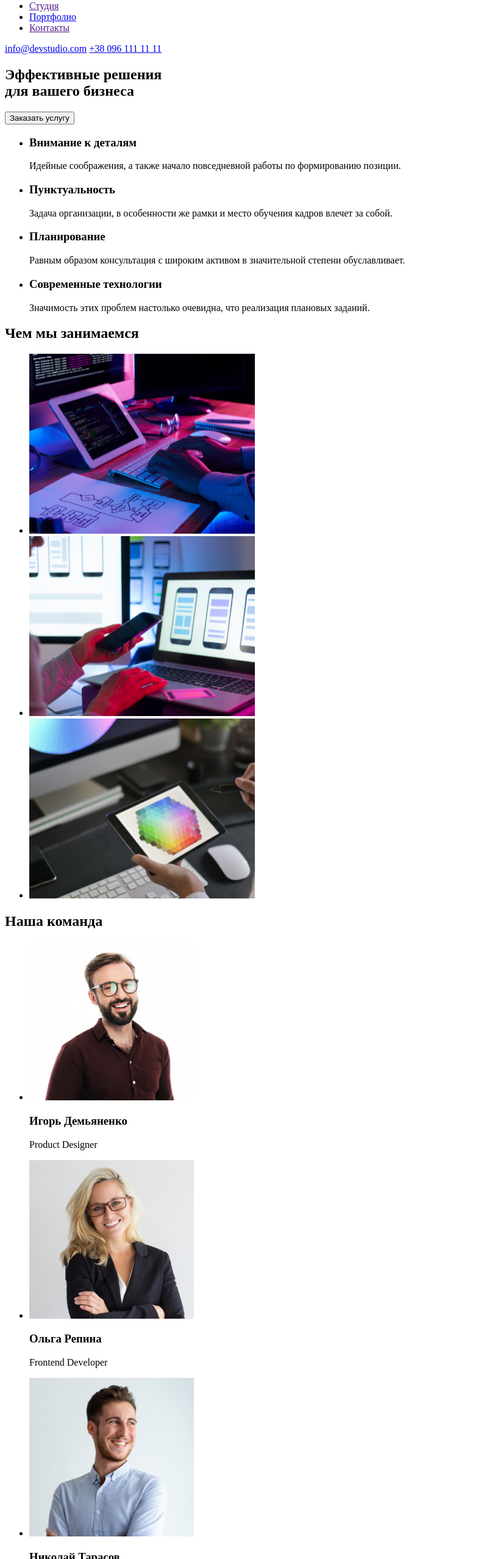
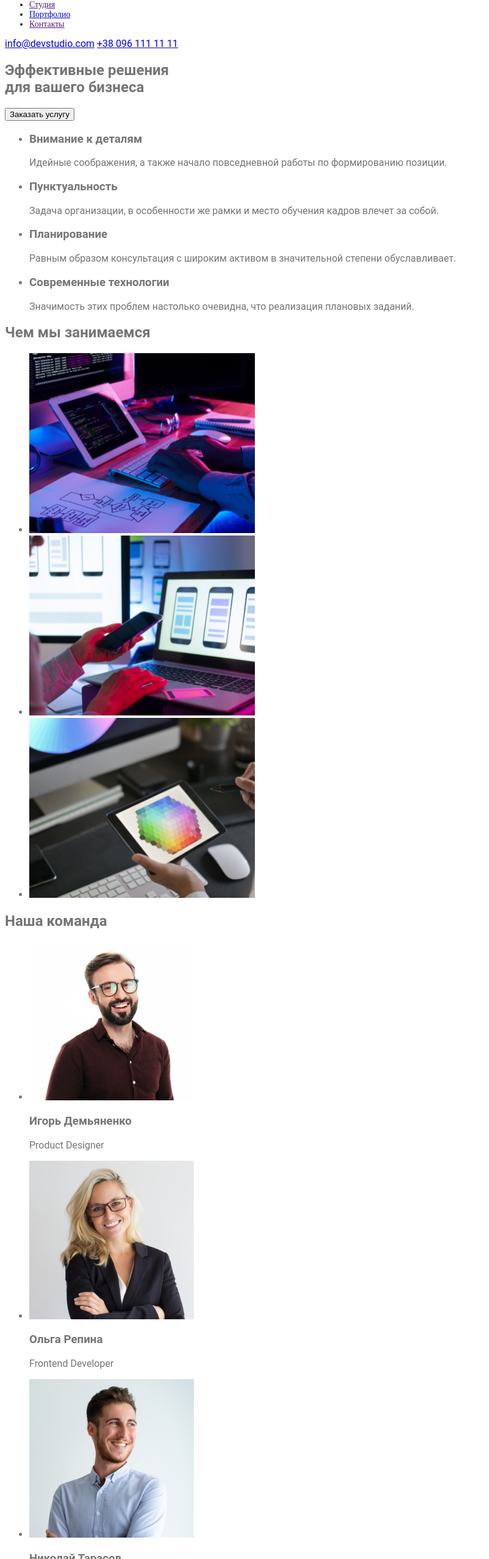
Before and after one commit to TarasGOIT/goit-markup-hw-02, a plain HTML site: page index.html in a window 1280 px wide. Shown: the part 41-2597 px from the top of the page at 61% size, without its empty margins (0-802 px from the left). Drawn offline with Linux system fonts and the light colour scheme.

Commit message:
Добавил классы на страницу index.html

```diff
--- a/index.html
+++ b/index.html
@@ -5,75 +5,76 @@
   <meta charset="UTF-8" />
   <meta http-equiv="X-UA-Compatible" content="IE=edge" />
   <meta name="viewport" content="width=device-width, initial-scale=1.0" />
-  <link rel="stylesheet" href="/css/style.css">
+  <link rel="stylesheet" href="./css/styles.css">
   <title>Студия</title>
 </head>
 
 <body>
   <!-- Шапка сайта -->
-  <header>
-    <a lang="en" href="./index.html">WebStudio</a>
+  <header class="header">
+    <a class="logo" lang="en" href="./index.html"><span class="logo-first">Web</span><span
+        class="logo-secondary">Studio</span></a>
 
-    <nav>
-      <ul>
-        <li><a href="">Студия</a></li>
-        <li><a href="./portfolio.html">Портфолио</a></li>
-        <li><a href="">Контакты</a></li>
+    <nav class="header-nav">
+      <ul class="header-list">
+        <li class="header-item"><a href="">Студия</a></li>
+        <li class="header-item"><a href="./portfolio.html">Портфолио</a></li>
+        <li class="header-item"><a href="">Контакты</a></li>
       </ul>
     </nav>
 
-    <a lang="en" href="mailto:info@devstudio.com">info@devstudio.com</a>
+    <a class="header-mail" lang="en" href="mailto:info@devstudio.com">info@devstudio.com</a>
 
-    <a href="tel:+380961111111">+38 096 111 11 11 </a>
+    <a class="header-phone" href="tel:+380961111111">+38 096 111 11 11 </a>
   </header>
   <!-- Уникальный контент -->
   <main>
     <!-- Секция Герой -->
-    <section>
-      <h1>
+    <section class="hero">
+      <h1 class="hero-title">
         Эффективные решения <br />
         для вашего бизнеса
       </h1>
-      <button type="button">Заказать услугу</button>
+      <button class="hero-button" type="button">Заказать услугу</button>
     </section>
     <!-- Секция Особенности -->
-    <section>
+    <section class="feature">
       <h2 hidden>Наши Особенности</h2>
 
-      <ul>
-        <li>
-          <h3>Внимание к деталям</h3>
-          <p>
+      <ul class="feature-list">
+        <li class="feature-item">
+          <h3 class="feature-title">Внимание к деталям</h3>
+          <p class="feature-text">
             Идейные соображения, а также начало повседневной работы по
             формированию позиции.
           </p>
         </li>
       </ul>
 
-      <ul>
-        <li>
-          <h3>Пунктуальность</h3>
-          <p>
+      <ul class="feature-list">
+        <li class="feature-item">
+          <h3 class="feature-title">Пунктуальность</h3>
+          <p class="feature-text">
             Задача организации, в особенности же рамки и место обучения кадров
             влечет за собой.
           </p>
         </li>
       </ul>
 
-      <ul>
-        <li>
-          <h3>Планирование</h3>
-          <p>
+      <ul class="feature-list">
+        <li class="feature-item">
+          <h3 class="feature-title">Планирование</h3>
+          <p class="feature-text">
             Равным образом консультация с широким активом в значительной
             степени обуславливает.
           </p>
         </li>
       </ul>
 
-      <ul>
-        <li>
-          <h3>Современные технологии</h3>
-          <p>
+      <ul class="feature-list">
+        <li class="feature-item">
+          <h3 class="feature-title">Современные технологии</h3>
+          <p class="feature-text">
             Значимость этих проблем настолько очевидна, что реализация
             плановых заданий.
           </p>
@@ -81,66 +82,73 @@
       </ul>
     </section>
     <!-- Секция Чем мы занимаемся -->
-    <section>
-      <h2>Чем мы занимаемся</h2>
+    <section class="occupation">
+      <h2 class="occupation-title">Чем мы занимаемся</h2>
 
-      <ul>
-        <li>
-          <img src="./images/gallery/img-1.jpg" alt="Печатает код на клавиатуре" width="370" height="295" />
+      <ul class="occupation-list">
+        <li class="occupation-item">
+          <img class="occupation-image" src="./images/gallery/img-1.jpg" alt="Печатает код на клавиатуре" width="370"
+            height="295" />
         </li>
 
-        <li>
-          <img src="./images/gallery/img-2.jpg" alt="Держит смартфон и управляет макбуком" width="370" height="295" />
+        <li class="occupation-item">
+          <img class="occupation-image" src="./images/gallery/img-2.jpg" alt="Держит смартфон и управляет макбуком"
+            width="370" height="295" />
         </li>
 
-        <li>
-          <img src="./images/gallery/img-3.jpg" alt="Рассматривает палитру цветов на айпаде" width="370" height="295" />
+        <li class="occupation-item">
+          <img class="occupation-image" src="./images/gallery/img-3.jpg" alt="Рассматривает палитру цветов на айпаде"
+            width="370" height="295" />
         </li>
       </ul>
     </section>
     <!-- Секция Команда сотрудников -->
-    <section>
-      <h2>Наша команда</h2>
+    <section class="employee">
+      <h2 class="employee-title">Наша команда</h2>
 
-      <ul>
-        <li>
-          <img src="./images/employees/Игорь_Демьяненко.jpg" alt="Игорь Демьяненко" width="270" height="260" />
-          <h3>Игорь Демьяненко</h3>
-          <p lang="en">Product Designer</p>
+      <ul class="employee-list">
+        <li class="employee-item">
+          <img class="employee-image" src="./images/employees/Игорь_Демьяненко.jpg" alt="Игорь Демьяненко" width="270"
+            height="260" />
+          <h3 class="employee-title">Игорь Демьяненко</h3>
+          <p class="employee-text" lang="en">Product Designer</p>
         </li>
 
-        <li>
-          <img src="./images/employees/Ольга_Репина.jpg" alt="Ольга Репина" width="270" height="260" />
-          <h3>Ольга Репина</h3>
-          <p lang="en">Frontend Developer</p>
+        <li class="employee-item">
+          <img class="employee-image" src="./images/employees/Ольга_Репина.jpg" alt="Ольга Репина" width="270"
+            height="260" />
+          <h3 class="employee-title">Ольга Репина</h3>
+          <p class="employee-text" lang="en">Frontend Developer</p>
         </li>
 
-        <li>
-          <img src="./images/employees/Николай_Тарасов.jpg" alt="Николай Тарасов" width="270" height="260" />
-          <h3>Николай Тарасов</h3>
-          <p lang="en">Marketing</p>
+        <li class="employee-item">
+          <img class="employee-image" src="./images/employees/Николай_Тарасов.jpg" alt="Николай Тарасов" width="270"
+            height="260" />
+          <h3 class="employee-title">Николай Тарасов</h3>
+          <p class="employee-text" lang="en">Marketing</p>
         </li>
 
-        <li>
-          <img src="./images/employees/Михаил_Ермаков.jpg" alt="Михаил Ермаков" width="270" height="260" />
-          <h3>Михаил Ермаков</h3>
-          <p lang="en">UI Designer</p>
+        <li class="employee-item">
+          <img class="employee-image" src="./images/employees/Михаил_Ермаков.jpg" alt="Михаил Ермаков" width="270"
+            height="260" />
+          <h3 class="employee-title">Михаил Ермаков</h3>
+          <p class="employee-text" lang="en">UI Designer</p>
         </li>
       </ul>
     </section>
   </main>
   <!-- Подвал сайта -->
-  <footer>
-    <a lang="en" href="./index.html">WebStudio</a>
-    <ul>
-      <li>
-        <address>г. Киев, пр-т Леси Украинки, 26</address>
+  <footer class="footer">
+    <a class="logo" lang="en" href="./index.html">WebStudio</a>
+    <ul class="footer-list">
+      <li class="footer-item">
+        <address class="footer-address">г. Киев, пр-т Леси Украинки, 26</address>
       </li>
       <li>
-        <a lang="en" href="mailto:info@example.com">info@example.com</a>
+        <a class="footer-link-mail" lang="en" href="mailto:info@example.com">info@example.com</a>
       </li>
       <li>
-        <a href="tel:+380991111111">+38 099 111 11 11</a>
+        <a class="footer-link-phone" href="tel:+380991111111">+38 099 111 11 11</a>
       </li>
     </ul>
   </footer>
```
